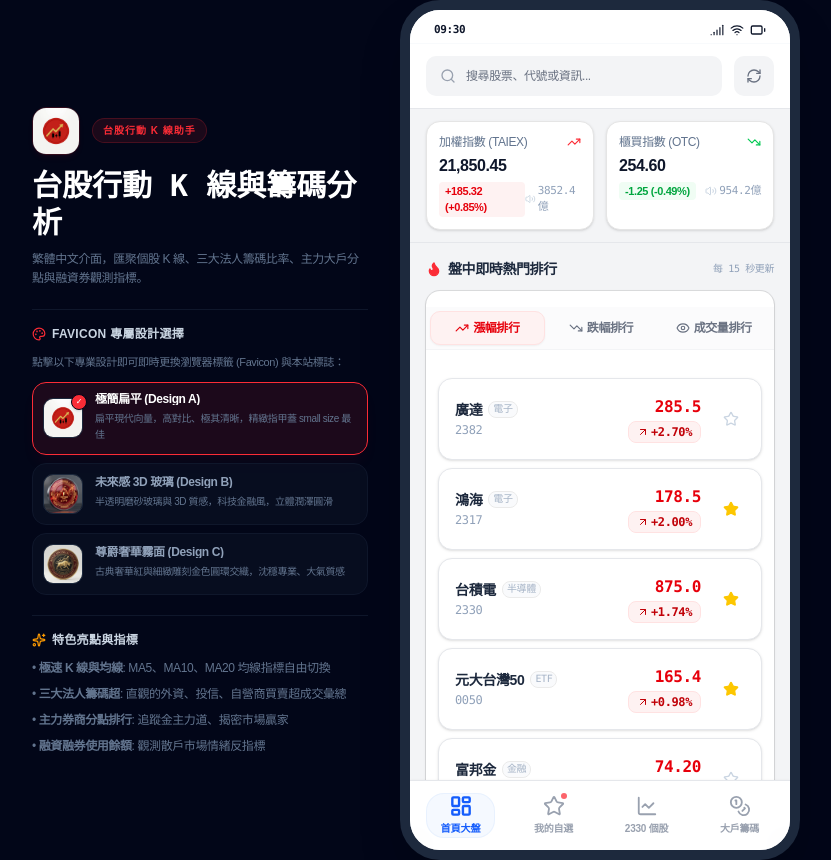
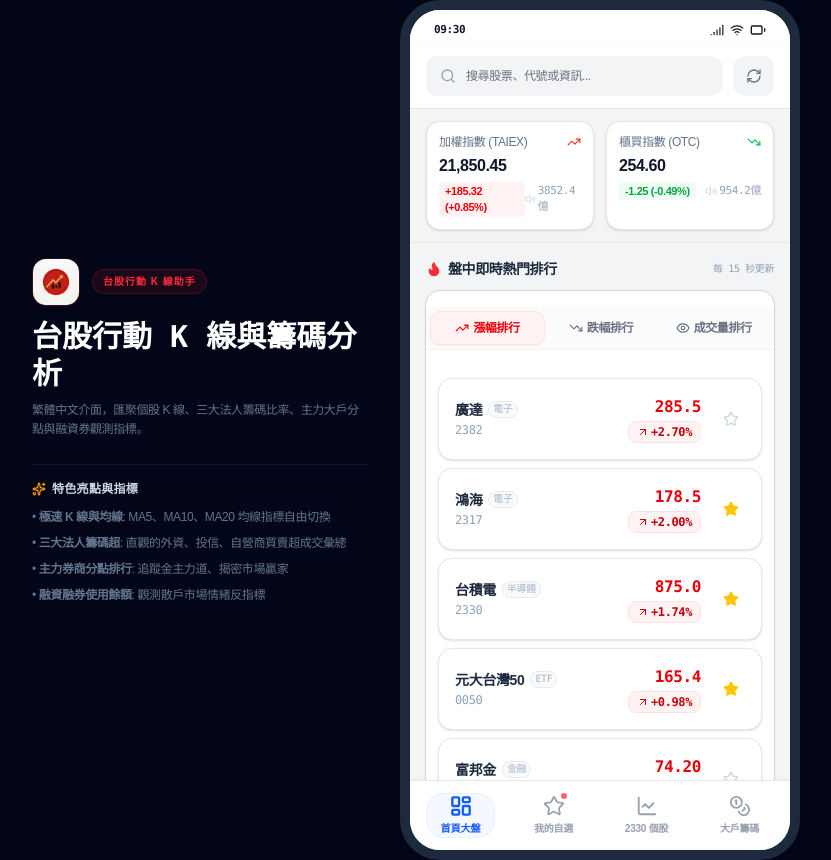
Before and after one commit to antisoicail1ti/tw_stock, a React (Vite) app: page / in a window 1280 px wide. Shown: the whole page, without its empty margins (40-871 px from the left). Built offline with nearby package versions, Linux system fonts and the light colour scheme.

Commit message:
refactor: remove dynamic favicon switcher
Clean up codebase by removing unused icon design configurations and the associated UI panel in the Home component.

```diff
--- a/src/App.tsx
+++ b/src/App.tsx
@@ -11,65 +11,14 @@ import { StockDetail } from './pages/StockDetail';
 import { ChipAnalysis } from './pages/ChipAnalysis';
 import { SearchOverlay } from './components/SearchOverlay';
 import { MOCK_STOCKS, MOCK_MARKET_INDICES, MOCK_NEWS } from './data';
-import { Wifi, Battery, Signal, Sparkles, Palette, Check } from 'lucide-react';
+import { Wifi, Battery, Signal, Sparkles } from 'lucide-react';
 import { AnimatePresence, motion } from 'motion/react';
-
-export const ICON_DESIGNS = [
-  {
-    id: 'flat',
-    name: '極簡扁平 (Design A)',
-    description: '扁平現代向量，高對比、極其清晰，精緻指甲蓋 small size 最佳',
-    src: '/src/assets/images/red_flat_coin_1779617171026.png'
-  },
-  {
-    id: 'glossy',
-    name: '未來感 3D 玻璃 (Design B)',
-    description: '半透明磨砂玻璃與 3D 質感，科技金融風，立體潤澤圓滑',
-    src: '/src/assets/images/glossy_3d_coin_1779617188159.png'
-  },
-  {
-    id: 'luxury',
-    name: '尊爵奢華霧面 (Design C)',
-    description: '古典奢華紅與細緻雕刻金色圓環交織，沈穩專業、大氣質感',
-    src: '/src/assets/images/luxury_matte_coin_1779617204708.png'
-  }
-];
 
 export default function App() {
   const [activeTab, setActiveTab] = useState<TabId>('home');
   const [selectedStockCode, setSelectedStockCode] = useState<string>('2330');
   const [searchOpen, setSearchOpen] = useState(false);
   const [watchlistCodes, setWatchlistCodes] = useState<string[]>([]);
-  const [selectedIconId, setSelectedIconId] = useState<string>(() => {
-    try {
-      return localStorage.getItem('selected_favicon_design') || 'flat';
-    } catch {
-      return 'flat';
-    }
-  });
-
-  // Dynamic Favicon and Apple Touch Icon switcher
-  useEffect(() => {
-    try {
-      localStorage.setItem('selected_favicon_design', selectedIconId);
-    } catch (e) {
-      console.warn('Failed to persist icon choice to local storage', e);
-    }
-
-    const currentIcon = ICON_DESIGNS.find((d) => d.id === selectedIconId) || ICON_DESIGNS[0];
-
-    // Update link elements in index.html dynamically
-    const faviconLnk = document.querySelector("link[rel='icon']");
-    if (faviconLnk) {
-      (faviconLnk as HTMLLinkElement).href = currentIcon.src;
-    }
-    const appleLnk = document.querySelector("link[rel='apple-touch-icon']");
-    if (appleLnk) {
-      (appleLnk as HTMLLinkElement).href = currentIcon.src;
-    }
-  }, [selectedIconId]);
-
-  const activeIcon = ICON_DESIGNS.find((d) => d.id === selectedIconId) || ICON_DESIGNS[0];
 
   // Local storage synchronization for Watchlist
   useEffect(() => {
@@ -126,11 +75,11 @@ export default function App() {
       <div className="absolute inset-0 bg-radial-gradient from-slate-900 via-slate-950 to-black pointer-events-none z-0 opacity-40" />
 
       {/* Desktop sidebar info (Only displays in large screens) */}
-      <div className="hidden lg:flex flex-col max-w-sm text-slate-400 absolute left-12 p-6 pointer-events-auto space-y-5 z-10 select-text">
+      <div className="hidden lg:flex flex-col max-w-sm text-slate-400 absolute left-12 p-6 pointer-events-none space-y-6 z-10 select-text">
         <div id="desktop-headline" className="space-y-2">
           <div className="flex items-center gap-3 mb-2">
             <img
-              src={activeIcon.src}
+              src="/src/assets/images/red_flat_coin_1779617171026.png"
               alt="台股行動 K 線與籌碼分析 Logo"
               className="w-12 h-12 rounded-xl border border-red-500/20 shadow-md shadow-red-500/5 object-cover"
               referrerPolicy="no-referrer"
@@ -145,51 +94,6 @@ export default function App() {
           <p className="text-xs text-slate-500 leading-relaxed font-sans font-medium">
             繁體中文介面，匯聚個股 K 線、三大法人籌碼比率、主力大戶分點與融資券觀測指標。
           </p>
-        </div>
-
-        {/* Dynamic Favicon Switcher Panel */}
-        <div className="space-y-3 pt-4 border-t border-slate-900">
-          <h3 className="text-xs font-bold text-slate-300 flex items-center gap-1.5 uppercase tracking-wide">
-            <Palette className="w-3.5 h-3.5 text-red-500" />
-            Favicon 專屬設計選擇
-          </h3>
-          <p className="text-[11px] text-slate-500 leading-normal">
-            點擊以下專業設計即可即時更換瀏覽器標籤 (Favicon) 與本站標誌：
-          </p>
-          <div className="space-y-2">
-            {ICON_DESIGNS.map((design) => {
-              const isSelected = design.id === selectedIconId;
-              return (
-                <button
-                  key={design.id}
-                  onClick={() => setSelectedIconId(design.id)}
-                  className={`w-full text-left p-2.5 rounded-xl border flex items-center gap-3 transition-all ${
-                    isSelected
-                      ? 'bg-red-500/10 border-red-500 text-white shadow-lg shadow-red-500/5'
-                      : 'bg-slate-900/40 border-slate-900 text-slate-400 hover:border-slate-800 hover:text-slate-300'
-                  }`}
-                >
-                  <div className="relative flex-shrink-0">
-                    <img
-                      src={design.src}
-                      alt={design.name}
-                      className="w-10 h-10 rounded-lg object-cover border border-slate-800"
-                      referrerPolicy="no-referrer"
-                    />
-                    {isSelected && (
-                      <div className="absolute -top-1 -right-1 bg-red-500 border border-slate-950 text-white rounded-full p-0.5 text-[8px] flex items-center justify-center w-4 h-4 shadow">
-                        ✓
-                      </div>
-                    )}
-                  </div>
-                  <div className="flex-1 min-w-0">
-                    <span className="text-xs font-bold block truncate leading-none">{design.name}</span>
-                    <p className="text-[10px] text-slate-500 mt-1.5 leading-relaxed">{design.description}</p>
-                  </div>
-                </button>
-              );
-            })}
-          </div>
         </div>
 
         <div className="space-y-3 pt-4 border-t border-slate-900">
@@ -241,8 +145,6 @@ export default function App() {
                   onOpenSearch={() => setSearchOpen(true)}
                   onToggleWatchlist={handleToggleWatchlist}
                   watchlistCodes={watchlistCodes}
-                  selectedIconId={selectedIconId}
-                  onSelectIconId={setSelectedIconId}
                 />
               </motion.div>
             )}
--- a/src/pages/Home.tsx
+++ b/src/pages/Home.tsx
@@ -2,10 +2,9 @@ import React, { useState } from 'react';
 import { MarketIndex, MarketNews, Stock } from '../types';
 import { MarketIndices } from '../components/MarketIndices';
 import { StockCard } from '../components/StockCard';
-import { Search, TrendingUp, TrendingDown, Eye, RefreshCw, Star, Newspaper, MessageSquare, Flame, Palette } from 'lucide-react';
+import { Search, TrendingUp, TrendingDown, Eye, RefreshCw, Star, Newspaper, MessageSquare, Flame } from 'lucide-react';
 import { Button } from '@/components/ui/button';
 import { Card, CardContent } from '@/components/ui/card';
-import { ICON_DESIGNS } from '../App';
 
 interface HomeProps {
   stocks: Stock[];
@@ -15,8 +14,6 @@ interface HomeProps {
   onOpenSearch: () => void;
   onToggleWatchlist: (code: string) => void;
   watchlistCodes: string[];
-  selectedIconId?: string;
-  onSelectIconId?: (id: string) => void;
 }
 
 export const Home: React.FC<HomeProps> = ({
@@ -27,8 +24,6 @@ export const Home: React.FC<HomeProps> = ({
   onOpenSearch,
   onToggleWatchlist,
   watchlistCodes,
-  selectedIconId,
-  onSelectIconId,
 }) => {
   const [activeRankTab, setActiveRankTab] = useState<'gainers' | 'losers' | 'volume'>('gainers');
   const [refreshing, setRefreshing] = useState(false);
@@ -261,57 +256,6 @@ export const Home: React.FC<HomeProps> = ({
           })}
         </div>
       </div>
-
-      {/* Dynamic Favicon Switcher Panel for Mobile Screens */}
-      {selectedIconId && onSelectIconId && (
-        <div id="mobile-favicon-designer-panel" className="px-4 mt-6 mb-8">
-          <div className="flex items-center gap-1.5 mb-3">
-            <Palette className="w-4 h-4 text-red-500" />
-            <h2 className="text-sm font-bold text-slate-800 font-sans">Favicon 專屬設計切換</h2>
-          </div>
-
-          <div className="p-4 bg-white border border-gray-200 rounded-xl shadow-sm space-y-3">
-            <p className="text-[11px] text-slate-500 leading-normal">
-              本站為您設計了三款獨創的<strong>台股硬幣風格</strong>圖標，點選以下即可即時更新瀏覽器標籤 (Favicon) 的圖案：
-            </p>
-
-            <div className="space-y-2">
-              {ICON_DESIGNS.map((design) => {
-                const isSelected = design.id === selectedIconId;
-                return (
-                  <button
-                    key={design.id}
-                    onClick={() => onSelectIconId(design.id)}
-                    className={`w-full text-left p-3 rounded-xl border flex items-center gap-3 transition-all ${
-                      isSelected
-                        ? 'bg-red-50 border-red-200 text-slate-900 shadow-xs'
-                        : 'bg-slate-50 border-gray-100 hover:bg-slate-100 text-slate-600'
-                    }`}
-                  >
-                    <div className="relative flex-shrink-0">
-                      <img
-                        src={design.src}
-                        alt={design.name}
-                        className="w-12 h-12 rounded-lg object-cover border border-slate-200"
-                        referrerPolicy="no-referrer"
-                      />
-                      {isSelected && (
-                        <div className="absolute -top-1 -right-1 bg-red-500 text-white rounded-full p-0.5 text-[8px] flex items-center justify-center w-4 h-4 shadow border border-white">
-                          ✓
-                        </div>
-                      )}
-                    </div>
-                    <div className="flex-1 min-w-0">
-                      <span className="text-xs font-bold block truncate text-slate-900">{design.name}</span>
-                      <p className="text-[10px] text-slate-400 mt-1 leading-normal">{design.description}</p>
-                    </div>
-                  </button>
-                );
-              })}
-            </div>
-          </div>
-        </div>
-      )}
     </div>
   );
 };
```
